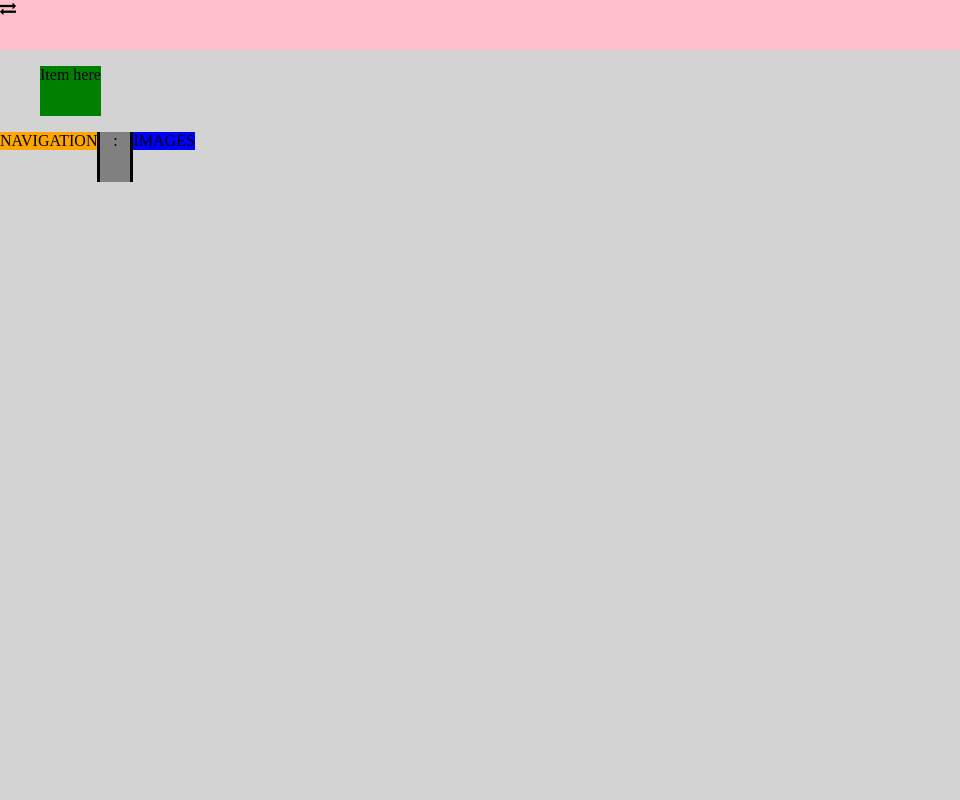
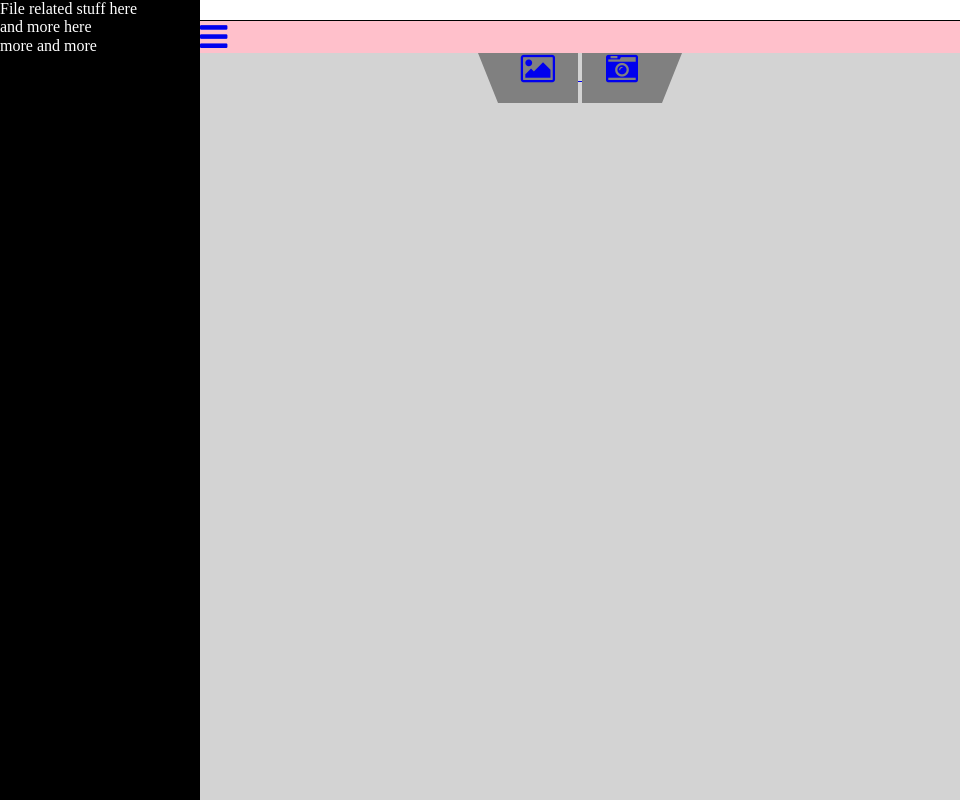
Before and after one commit to internetimagery/Photos-and-Image-Curation-System, an Electron app: page index.html in a window 960 px wide. Drawn offline with nearby package versions, Linux system fonts and the light colour scheme; files that its build step writes are made by us from their sources.

Commit message:
adding fixed css

```diff
--- /dev/null
+++ b/css/main.sass
@@ -0,0 +1,124 @@
+// out: main.css
+
+// Body
+#main-window
+  height: 100px
+
+mainpanel
+  position: fixed
+  top: 0px
+  bottom: 0px
+
+$divider-location: 200px
+// Side Bar
+#sidebar-wrapper
+  background-color: black
+  color: white
+  left: 0px
+  width: $divider-location
+
+// Main Window
+#main-wrapper
+  background-color: lightgrey
+  color: black
+  left: $divider-location
+  right: 0px
+
+.divider
+  height: 20px
+  background-color: white
+  border-bottom: solid black 1px
+
+#menubar-wrapper
+  background-color: pink
+
+#show-hide-sidebar
+
+// Import Buttons center screen
+$import-height: 50px
+$import-colour: grey
+#arrow
+  content: ""
+  display: inline-block
+  position: absolute
+  top: 0px
+  width: 0px
+  height: 0px
+  border-top: $import-height solid $import-colour
+#import-wrapper
+  position: relative
+  left: -50%
+  &::before
+    @extend #arrow
+    left: -20px
+    border-left: 20px solid transparent
+  &::after
+    @extend #arrow
+    right: -20px
+    border-right: 20px solid transparent
+  .import-button
+    height: $import-height
+    background-color: $import-colour
+    width: 80px
+    display: inline-block
+    text-align: center
+
+
+// #import-wrapper::before {
+//   content: "";
+//   display: inline-block;
+//   position: absolute;
+//   left: -20px;
+// 	width: 0px;
+//   height: 0px;
+//   border-top: 50px solid red;
+//   border-left: 20px solid transparent;
+// }
+// #import-wrapper::after {
+//   content: "";
+//   display: inline-block;
+//   position: absolute;
+//   right: -20px;
+// 	width: 0px;
+//   height: 0px;
+//   border-top: 50px solid red;
+//   border-right: 20px solid transparent;
+// }
+//
+// .import-button {
+//   height: 30px;
+//   width: 80px;
+//   display: inline-block;
+// }
+//
+// #import-file {
+//   background-color: blue;
+// }
+//
+// #import-camera {
+//   background-color: green;
+// }
+//
+// #navigation-wrapper {
+//   background-color: orange;
+//   float: left;
+// }
+//
+// #divider {
+//   background-color: grey;
+//   float: left;
+//   border-left: 3px solid black;
+//   border-right: 3px solid black;
+//   width: 30px;
+//   height: 50px;
+//   text-align: center;
+//   cursor: grab;
+// }
+//
+// #display-wrapper {
+//   background-color: blue;
+//   float: left;
+// }
+//
+//
+//
--- a/index.html
+++ b/index.html
@@ -7,22 +7,40 @@
     <link rel="stylesheet" href="../node_modules/skeleton-css/css/skeleton.css"> -->
     <link rel="stylesheet" href="node_modules/font-awesome/css/font-awesome.css">
     <link rel="stylesheet" href="node_modules/normalize.css/normalize.css">
-    <link rel="stylesheet" href="gui/css/main.css">
+    <link rel="stylesheet" href="css/main.css">
   <body id="main-window">
+    <mainpanel id="sidebar-wrapper">
+      File related stuff here <br>
+      and more here <br>
+      more and more
+    </mainpanel>
+    <mainpanel id="main-wrapper">
+      <div class="divider"></div>
+
       <div id="menubar-wrapper">
         <div id="show-hide-sidebar">
-        <i class="fa fa-exchange"></i>
+          <a href="#">
+            <i class="fa fa-bars fa-2x"></i>
+          </a>
         </div>
+        <div style="position: absolute; left: 50%;">
+          <div id="import-wrapper">
+            <a href="#">
+              <div id="import-file" class="import-button">
+                <i class="fa fa-picture-o fa-2x"></i>
+              </div>
+            </a>
+            <a href="#">
+              <div id="import-camera" class="import-button">
+                <i class="fa fa-camera-retro fa-2x"></i>
+              </div>
+            </a>
+          </div>
+        </div>
+      </div>
+    </mainpanel>
 
-      </div>
-      <ul>
-        <li class="menubar-item-root">
-          Item here
-        </li>
-      </ul>
-    </div>
-    <div id="wrapper">
-      <div id="navigation-wrapper">
+    <!-- <div id="navigation-wrapper">
       NAVIGATION
     </div>
     <div id="divider">
@@ -30,9 +48,8 @@
     </div>
     <div id="display-wrapper">
       IMAGES
-      </div>
-    </div>
+    </div> -->
     <!-- <script src="../bower_components/foundation/js/foundation.js"></script> -->
-  <script src="gui/js/GUIBaseClasses.js"></script>
+  <script src="js/GUIBaseClasses.js"></script>
   </body>
 </html>
--- a/main.coffee
+++ b/main.coffee
@@ -16,7 +16,7 @@ app.on "ready", ()->
     height : 600
 
   # Load our first page
-  mainWindow.loadUrl "file://#{__dirname}/gui/index.html"
+  mainWindow.loadUrl "file://#{__dirname}/index.html"
 
   mainWindow.openDevTools() # I guess.... open development tools
 
--- a/main.js
+++ b/main.js
@@ -17,7 +17,7 @@ app.on("ready", function() {
     width: 960,
     height: 600
   });
-  mainWindow.loadUrl("file://" + __dirname + "/gui/index.html");
+  mainWindow.loadUrl("file://" + __dirname + "/index.html");
   mainWindow.openDevTools();
   return mainWindow.on("closed", function() {
     return mainWindow = null;
```
Also changed, not shown: css/main.css. Lines whose indentation alone changed are shown as unchanged.
